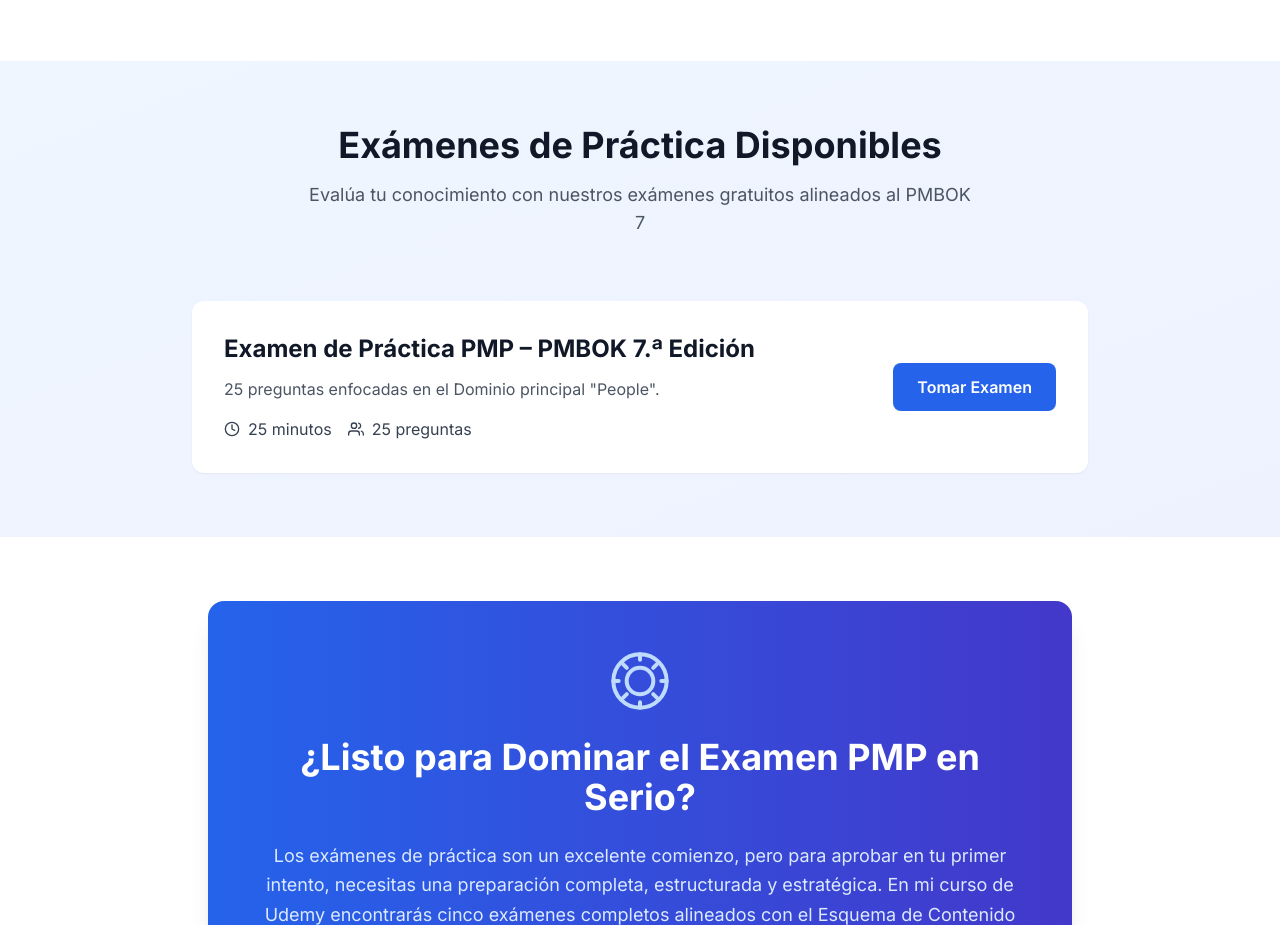
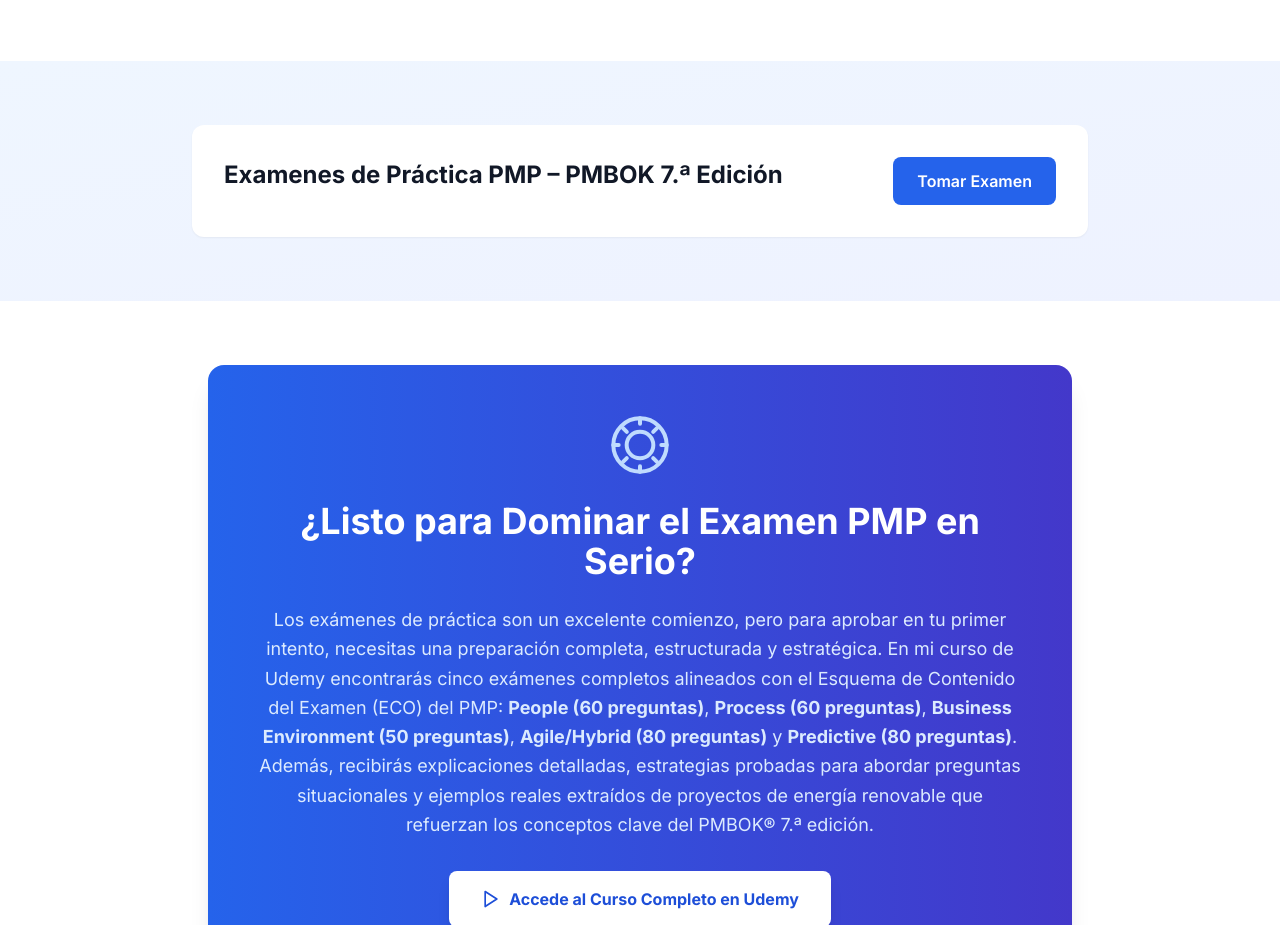
Before and after one commit to pacorder/PMP-MASTER-EXAM-7, a plain HTML site: page index.html in a window 1280 px wide. Shown: the part 1020-1945 px from the top of the page. Drawn offline with nearby package versions, Linux system fonts and the light colour scheme; files whose address does not match are found by name.

Commit message:
Update index.html

```diff
--- a/index.html
+++ b/index.html
@@ -211,39 +211,12 @@
   <!-- Exams Section -->
   <section class="py-16 bg-gradient-to-br from-blue-50 to-indigo-50">
     <div class="container mx-auto px-4">
-      <div class="text-center mb-16">
-        <h2 class="text-3xl md:text-4xl font-bold text-gray-900 mb-4">
-          Exámenes de Práctica Disponibles
-        </h2>
-        <p class="text-lg text-gray-600 max-w-2xl mx-auto">
-          Evalúa tu conocimiento con nuestros exámenes gratuitos alineados al PMBOK 7
-        </p>
-      </div>
       <div class="max-w-4xl mx-auto space-y-8">
         <!-- Exam 1 -->
         <div class="bg-white rounded-xl shadow-sm p-8 card-hover transition-shadow">
           <div class="flex flex-col lg:flex-row lg:items-center lg:justify-between">
             <div class="flex-1 mb-6 lg:mb-0">
-              <h3 class="text-2xl font-bold text-gray-900 mb-3">Examen de Práctica PMP – PMBOK 7.ª Edición</h3>
-              <p class="text-gray-600 mb-4">25 preguntas enfocadas en el Dominio principal "People".</p>
-              <div class="flex flex-wrap gap-4">
-                <div class="flex items-center space-x-2 text-gray-700">
-                  <svg xmlns="http://www.w3.org/2000/svg" width="16" height="16" viewBox="0 0 24 24" fill="none" stroke="currentColor" stroke-width="2" stroke-linecap="round" stroke-linejoin="round">
-                    <circle cx="12" cy="12" r="10"></circle>
-                    <polyline points="12 6 12 12 16 14"></polyline>
-                  </svg>
-                  <span>25 minutos</span>
-                </div>
-                <div class="flex items-center space-x-2 text-gray-700">
-                  <svg xmlns="http://www.w3.org/2000/svg" width="16" height="16" viewBox="0 0 24 24" fill="none" stroke="currentColor" stroke-width="2" stroke-linecap="round" stroke-linejoin="round">
-                    <path d="M17 21v-2a4 4 0 0 0-4-4H5a4 4 0 0 0-4 4v2"></path>
-                    <circle cx="9" cy="7" r="4"></circle>
-                    <path d="M23 21v-2a4 4 0 0 0-3-3.87"></path>
-                    <path d="M16 3.13a4 4 0 0 1 0 7.75"></path>
-                  </svg>
-                  <span>25 preguntas</span>
-                </div>
-              </div>
+              <h3 class="text-2xl font-bold text-gray-900 mb-3">Examenes de Práctica PMP – PMBOK 7.ª Edición</h3>
             </div>
             <a href="pmpexam1.html" target="_blank" rel="noopener noreferrer" class="bg-blue-600 text-white px-6 py-3 rounded-lg font-semibold hover:bg-blue-700 transition-colors whitespace-nowrap">
               Tomar Examen
```
